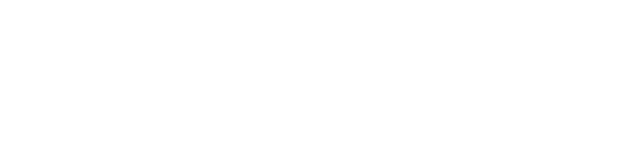
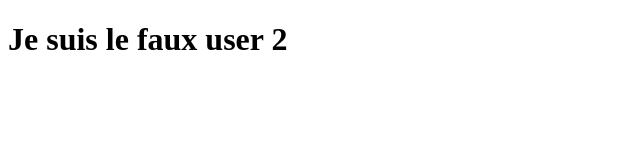
Before and after one commit to Jeremy-Bojko/demo-git, a plain HTML site: page index.html in a window 1280 px wide. Shown: the whole page, without its empty margins (0-640 px from the left). Drawn offline with Linux system fonts and the light colour scheme.

Commit message:
Update index.html

```diff
--- a/index.html
+++ b/index.html
@@ -5,5 +5,7 @@
     <meta name="viewport" content="width=device-width, initial-scale=1.0" />
     <title>Document</title>
   </head>
-  <body></body>
+  <body>
+    <h1>Je suis le faux user 2</h1>
+  </body>
 </html>
```
